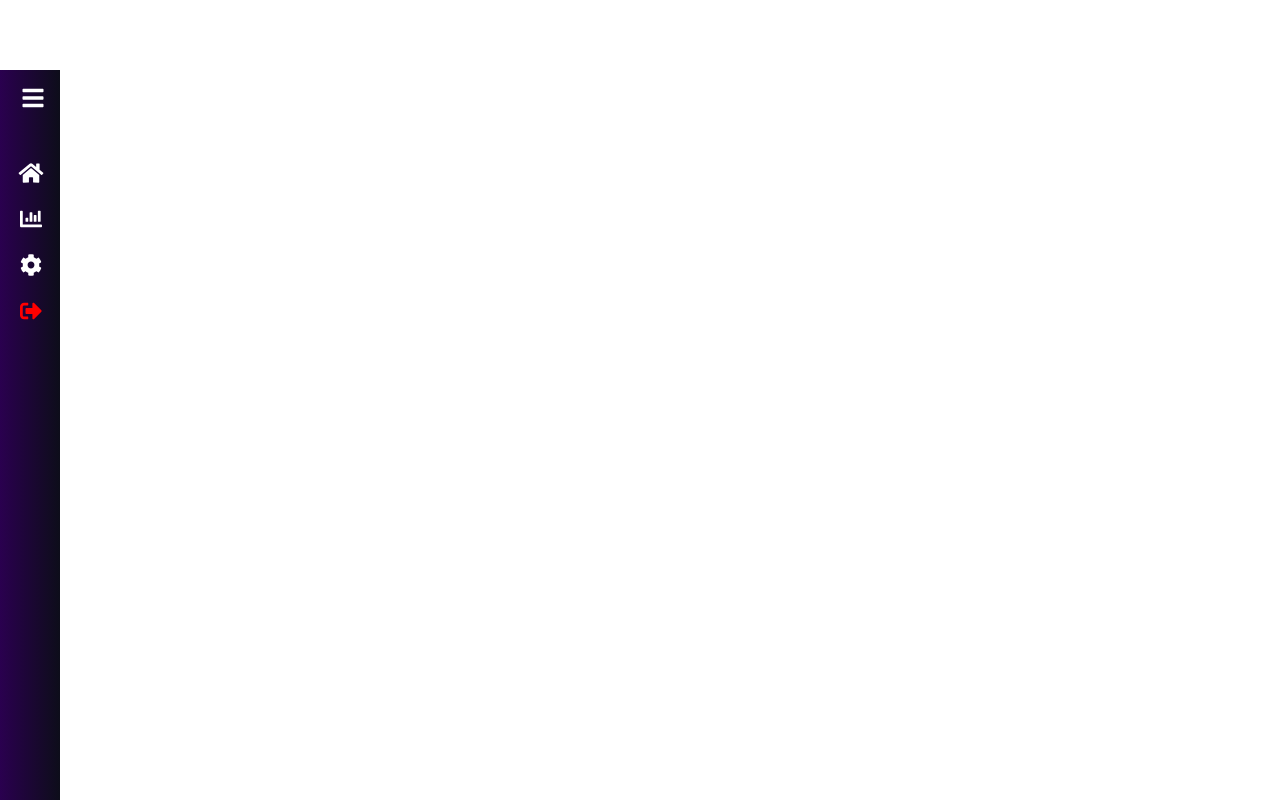
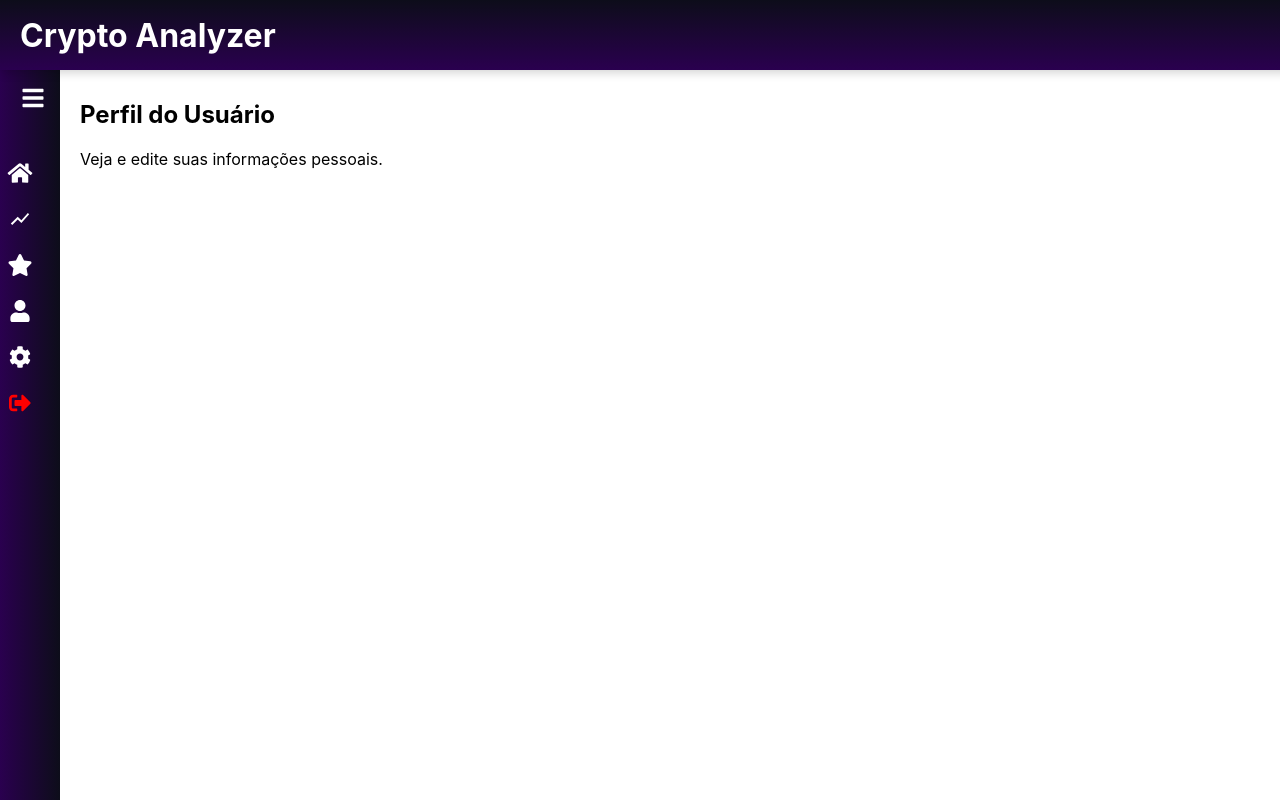
Before and after one commit to FelipeTeixeira20/Projeto_Marcelo, a React (Create React App) app in the folder frontend/: page /profile in a window 1280 px wide. Built offline with nearby package versions, Linux system fonts and the light colour scheme.

Commit message:
news screens

```diff
--- a/frontend/src/App.js
+++ b/frontend/src/App.js
@@ -4,7 +4,9 @@ import { AnimatePresence } from "framer-motion";
 import { SidebarProvider } from "./context/SidebarContext";
 import Sidebar from "./components/Sidebar";
 import Dashboard from "./pages/Dashboard";
-import Analytics from "./pages/Analytics";
+import Favorites from "./pages/Favorites";
+import MarketAnalysis from "./pages/MarketAnalysis";
+import Profile from "./pages/Profile";
 import Settings from "./pages/Settings";
 import PageTransition from "./components/PageTransition";
 
@@ -16,7 +18,9 @@ function AnimatedRoutes() {
             <PageTransition key={location.pathname}>
                 <Routes location={location} key={location.pathname}>
                     <Route path="/" element={<Dashboard />} />
-                    <Route path="/analytics" element={<Analytics />} />
+                    <Route path="/market-analysis" element={<MarketAnalysis />} />
+                    <Route path="/favorites" element={<Favorites />} />
+                    <Route path="/profile" element={<Profile />} />
                     <Route path="/settings" element={<Settings />} />
                 </Routes>
             </PageTransition>
--- a/frontend/src/components/Sidebar.css
+++ b/frontend/src/components/Sidebar.css
@@ -13,10 +13,11 @@
     transition: width 0.3s ease-in-out;
     overflow: hidden;
     z-index: 99;
+    white-space: nowrap; /* ✅ Evita que o texto quebre */
 }
 
 .sidebar.open {
-    width: 200px;
+    width: 230px;
     align-items: flex-start;
     padding-left: 10px;
 }
@@ -57,14 +58,13 @@
     display: flex;
     align-items: center;
     gap: 12px;
-    padding: 12px 0;
+    padding: 12px 15px; /* ✅ Maior espaçamento interno */
     color: white;
     text-decoration: none;
     font-size: 18px;
     width: 100%;
     transition: background 0.3s;
-    justify-content: flex-start; /* Centralizado quando fechado */
-    padding-left: 22px;
+    justify-content: flex-start;
 }
 
 .sidebar.open .menu-item {
@@ -92,7 +92,10 @@
 
 .menu-text {
     opacity: 1;
-    transition: opacity 0.2s ease-in-out;
+    transition: opacity 0.3s ease-in-out;
+    max-width: 100%; /* ✅ Garante que não corte o texto */
+    overflow: hidden;
+    text-overflow: ellipsis; /* ✅ Se necessário, adiciona "..." no final */
 }
 
 .sidebar:not(.open) .menu-text {
--- a/frontend/src/components/Sidebar.js
+++ b/frontend/src/components/Sidebar.js
@@ -1,6 +1,8 @@
 import React from "react";
-import { FaBars, FaTimes, FaHome, FaChartBar, FaCog, FaSignOutAlt } from "react-icons/fa";
-import { useSidebar } from "../context/SidebarContext"; // Importando o contexto
+import { Link } from "react-router-dom"; // ✅ Importando Link para navegação correta
+import { FaBars, FaTimes, FaHome, FaCog, FaSignOutAlt, FaStar, FaUser } from "react-icons/fa";
+import { MdShowChart } from "react-icons/md"; // Ícone correto para gráficos
+import { useSidebar } from "../context/SidebarContext";
 import "./Sidebar.css";
 
 const Sidebar = () => {
@@ -17,22 +19,35 @@ const Sidebar = () => {
             </button>
 
             <div className="menu">
-                <a href="/" className="menu-item">
+                <Link to="/" className="menu-item">
                     <FaHome className="menu-icon" />
                     <span className="menu-text">Dashboard</span>
-                </a>
-                <a href="/analytics" className="menu-item">
-                    <FaChartBar className="menu-icon" />
-                    <span className="menu-text">Analytics</span>
-                </a>
-                <a href="/settings" className="menu-item">
+                </Link>
+
+                <Link to="/market-analysis" className="menu-item">
+                    <MdShowChart className="menu-icon" />
+                    <span className="menu-text">Análise de Mercado</span>
+                </Link>
+
+                <Link to="/favorites" className="menu-item">
+                    <FaStar className="menu-icon" />
+                    <span className="menu-text">Favoritos</span>
+                </Link>
+
+                <Link to="/profile" className="menu-item">
+                    <FaUser className="menu-icon" />
+                    <span className="menu-text">Perfil</span>
+                </Link>
+
+                <Link to="/settings" className="menu-item">
                     <FaCog className="menu-icon" />
-                    <span className="menu-text">Settings</span>
-                </a>
-                <a href="/logout" className="menu-item logout">
+                    <span className="menu-text">Configurações</span>
+                </Link>
+
+                <Link to="/logout" className="menu-item logout">
                     <FaSignOutAlt className="menu-icon" />
                     <span className="menu-text">Logout</span>
-                </a>
+                </Link>
             </div>
         </div>
     );
--- a/frontend/src/pages/Analytics.js
+++ /dev/null
@@ -1,13 +0,0 @@
-import React from "react";
-import Layout from "../components/Layout";
-
-const Analytics = () => {
-    return (
-        <Layout>
-            <h2>Analytics</h2>
-            <p>Gráficos e estatísticas das criptomoedas.</p>
-        </Layout>
-    );
-};
-
-export default Analytics;
--- /dev/null
+++ b/frontend/src/pages/Favorites.js
@@ -0,0 +1,13 @@
+import React from "react";
+import Layout from "../components/Layout";
+
+const Favorites = () => {
+    return (
+        <Layout>
+            <h2>Lista de Favoritos</h2>
+            <p>Suas criptomoedas favoritas aparecerão aqui.</p>
+        </Layout>
+    );
+};
+
+export default Favorites;
--- /dev/null
+++ b/frontend/src/pages/MarketAnalysis.js
@@ -0,0 +1,13 @@
+import React from "react";
+import Layout from "../components/Layout";
+
+const MarketAnalysis = () => {
+    return (
+        <Layout>
+            <h2>Análise de Mercado</h2>
+            <p>Compare os preços das criptomoedas entre diferentes corretoras.</p>
+        </Layout>
+    );
+};
+
+export default MarketAnalysis;
--- /dev/null
+++ b/frontend/src/pages/Profile.js
@@ -0,0 +1,13 @@
+import React from "react";
+import Layout from "../components/Layout";
+
+const Profile = () => {
+    return (
+        <Layout>
+            <h2>Perfil do Usuário</h2>
+            <p>Veja e edite suas informações pessoais.</p>
+        </Layout>
+    );
+};
+
+export default Profile;
```
